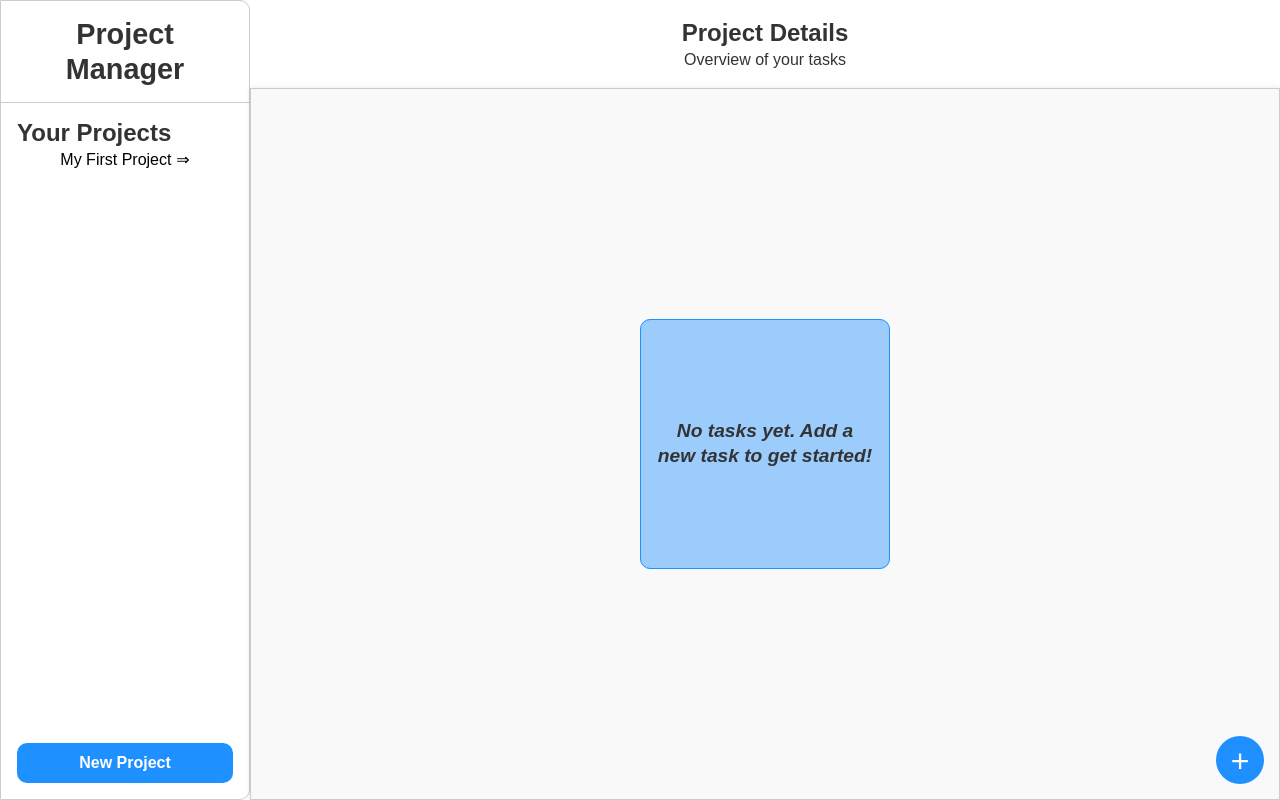
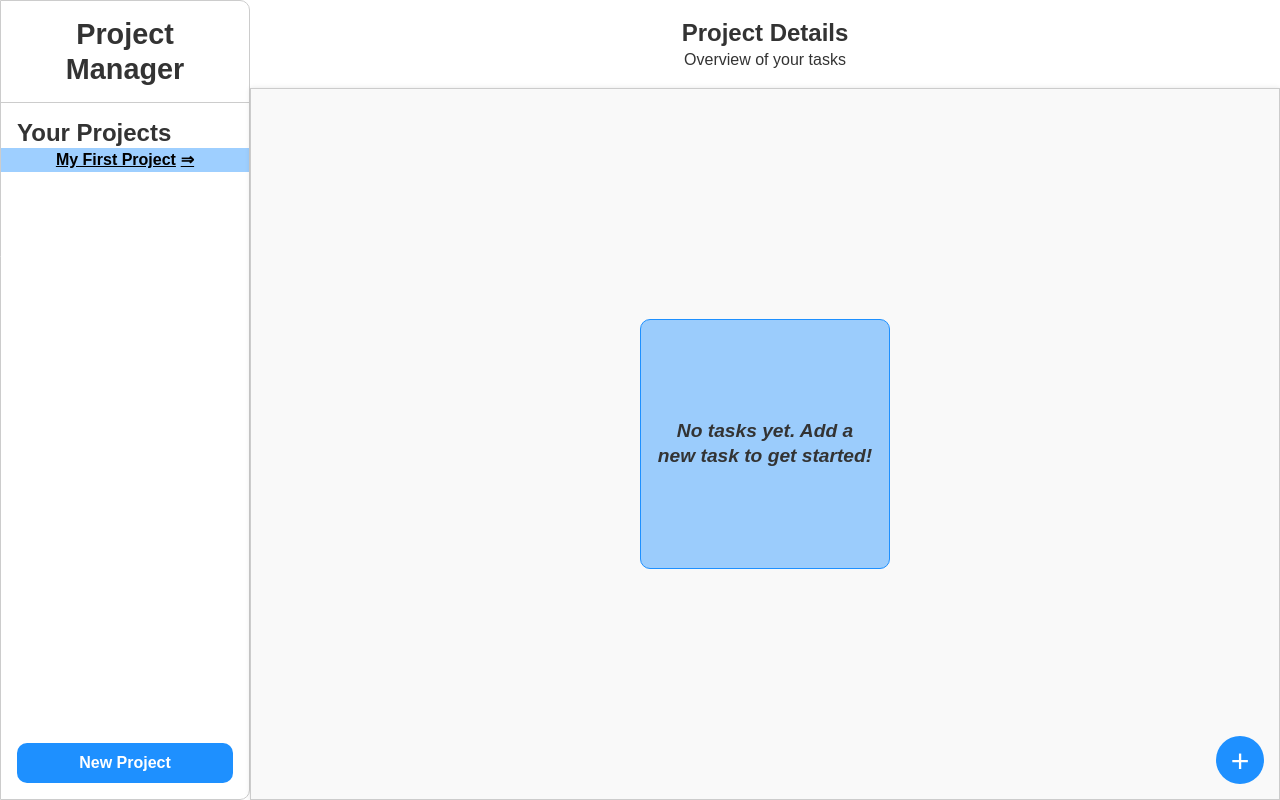
Before and after one commit to victormagela/task-list-theodinproject, a website built with webpack: page src/template.html in a window 1280 px wide. Both pictures are taken after a click on the button "My First Project". Built offline with nearby package versions, Linux system fonts and the light colour scheme.

Commit message:
Make the selected project highlighted in the sidebar

```diff
--- a/src/components/sidebar-content.js
+++ b/src/components/sidebar-content.js
@@ -11,9 +11,13 @@ export function loadNewProject(project) {
     projectItem.textContent = project.title;
     projectItem.classList.add('project');
     projectItem.addEventListener('click', () => {
+        const activeProjectItem = document.querySelector('.active-project');
+
+        if (activeProjectItem) activeProjectItem.classList.remove('active-project');
+        projectItem.classList.add('active-project');
+
         stateManager.setCurrentProject(project);
         loadTaskGrid(project.tasks);
-        console.log(stateManager.getCurrentProject());
     });
 
     listItem.appendChild(projectItem);
--- a/src/styles/style.css
+++ b/src/styles/style.css
@@ -155,6 +155,12 @@ li {
     }
 }
 
+.active-project {
+    font-weight: bold;
+    text-decoration: underline;
+    background-color: var(--primary-color-semi-transparent);
+}
+
 .empty-message {
     border: 1px solid var(--primary-color);
     border-radius: 10px;
```
